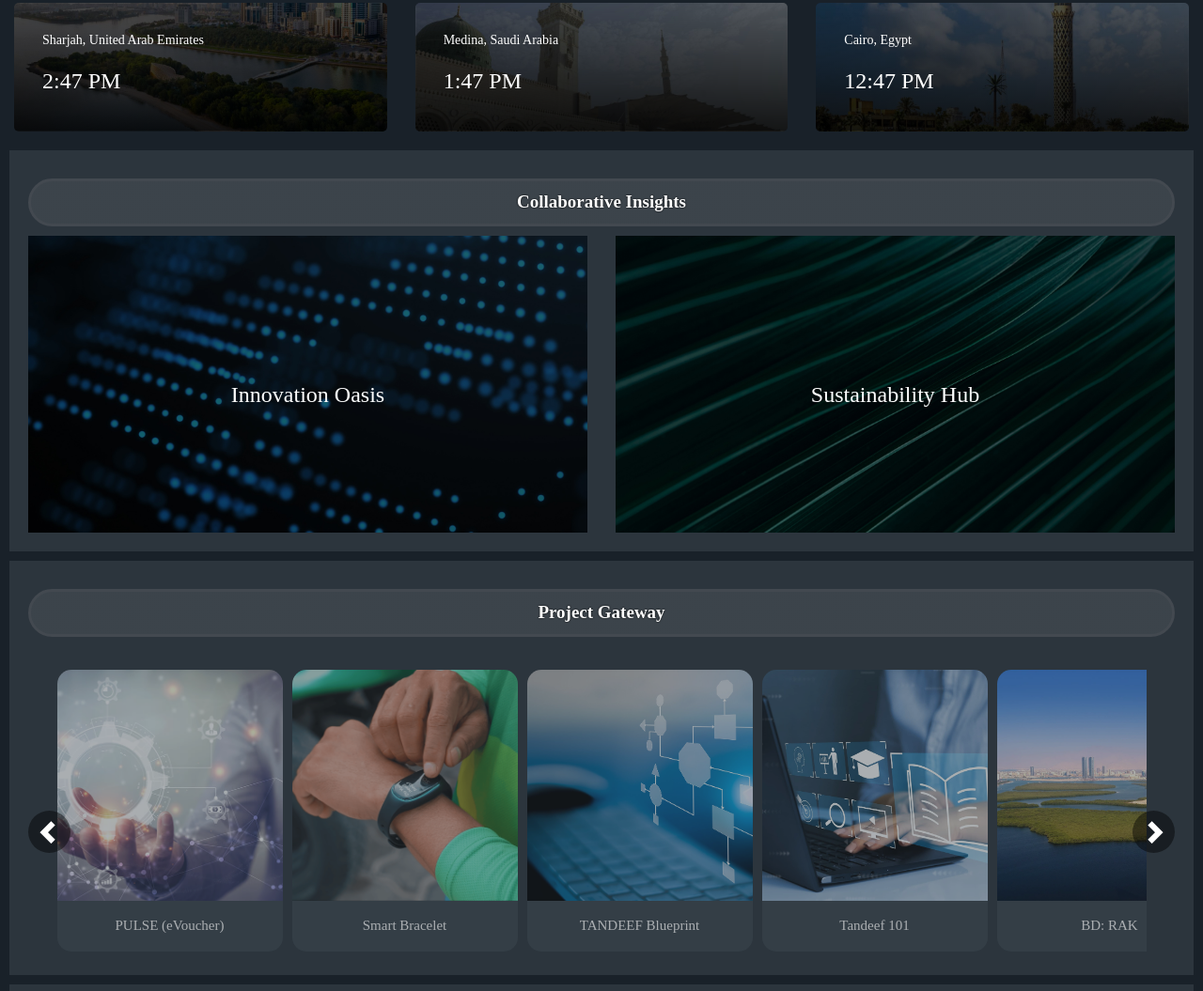
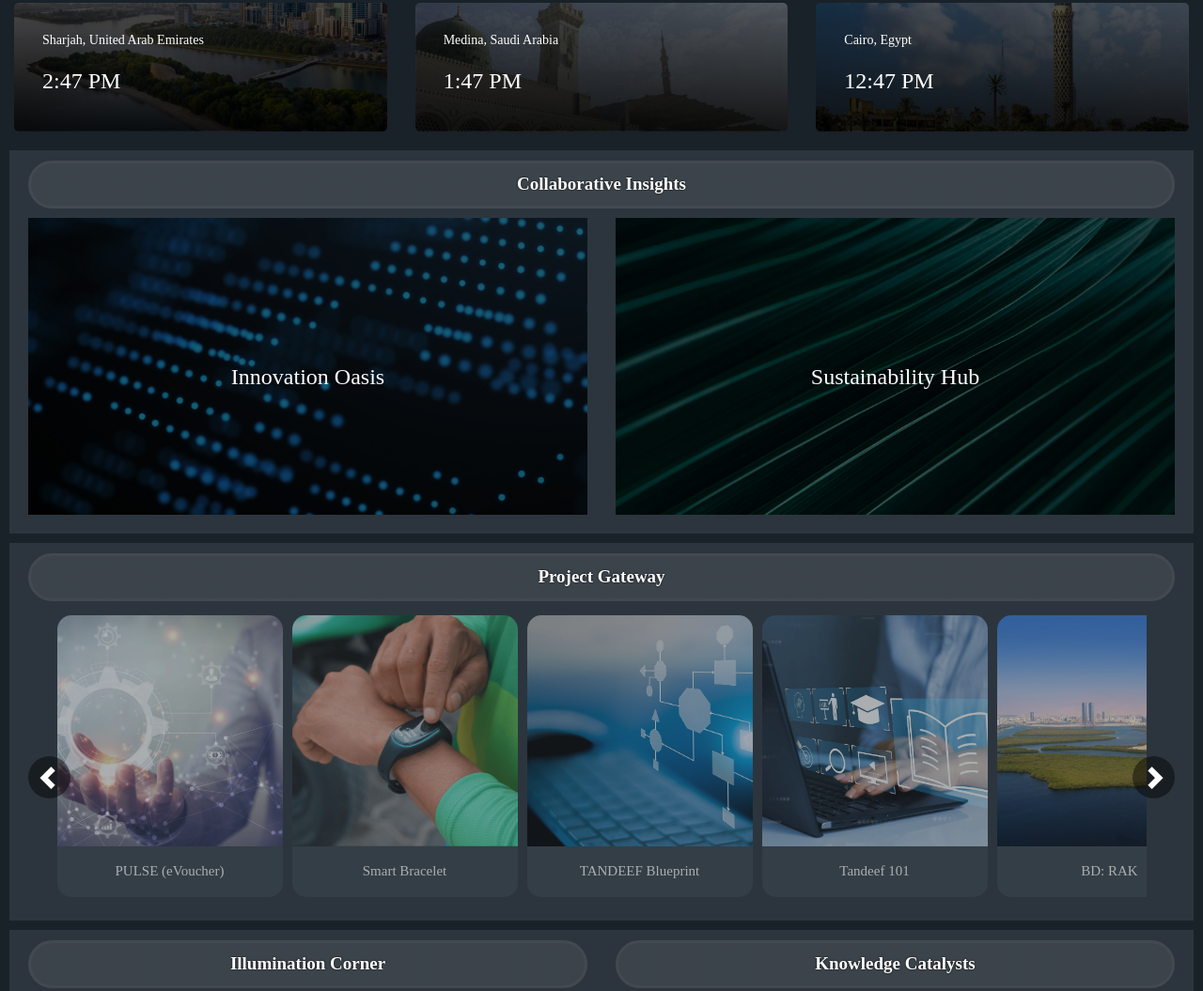
Before and after one commit to sro-tandeef/sro-tandeef.github.io, a plain HTML site: page index.html in a window 1280 px wide. Shown: the part 395-1450 px from the top of the page at 94% size. Drawn offline with nearby package versions, Linux system fonts and the light colour scheme; a web font is replaced by a local one.

Commit message:
Updates styles for title

```diff
--- a/index.html
+++ b/index.html
@@ -74,7 +74,7 @@
       </div>
     </div>
   </div>
-  <div id="it1l1x" style="padding: 20px; background-color: #2c353d; margin: 10px;">
+  <div id="it1l1x" style="padding: 1px 20px 20px; background-color: #2c353d; margin: 10px;">
     <h2 id="idktoq"
       style="text-align: center; font-family: Comfortaa; background-image: linear-gradient(0deg, rgba(200, 198, 196, 0.1), rgba(200, 198, 196, 0.1)); box-shadow: 0px 0px 0px #000000; text-shadow: 0px 0px 2px #000000; border: 3px solid #434950; border-radius: 30px; padding: 2px; font-size: 19px; color: #fff; margin-top: 10px;">
       <p id="i8wx1x-2" draggable="true" aria-label="Paragraph  Press enter to edit" style="position: relative;"></p>
@@ -116,8 +116,7 @@
     </div>
   </div>
   <!--Carousel-->
-  <section id="ig3zlv" style="padding: 0 20px; background-color: #2c353d; margin: 10px;">
-    <br />
+  <section id="ig3zlv" style="padding: 1px 20px 20px; background-color: #2c353d; margin: 10px;">
     <h2 id="idktoq-2"
       style="text-align: center; font-family: Comfortaa; background-image: linear-gradient(0deg, rgba(200, 198, 196, 0.1), rgba(200, 198, 196, 0.1)); box-shadow: 0px 0px 0px #000000; text-shadow: 0px 0px 2px #000000; border: 3px solid #434950; border-radius: 30px; padding: 2px; font-size: 19px;margin-top: 10px; color: #fff;">
       <p id="i8wx1x-2-2" draggable="true" aria-label="Paragraph  Press enter to edit" style="position: relative;"></p>
@@ -136,7 +135,7 @@
         <i class="glyphicon glyphicon-chevron-right"></i>
       </div>
       <div id="carousel-vp"
-        style="width: 95%; height: 350px; display: flex; align-items: center; position: relative; overflow-x: hidden; overflow-y: hidden; margin-top: auto; margin-right: auto; margin-bottom: auto; margin-left: auto;">
+        style="width: 95%; height: 310px; display: flex; align-items: center; position: relative; overflow-x: hidden; overflow-y: hidden; margin-top: auto; margin-right: auto; margin-bottom: auto; margin-left: auto;">
         <div id="cCarousel-inner"
           style="display: flex; position: absolute; transition-behavior: normal; transition-duration: 0.3s; transition-timing-function: ease-in-out; transition-delay: 0s; transition-property: all; row-gap: 10px; column-gap: 10px; left: 0px;">
           <!--Section--><!--Project 1-->
@@ -243,7 +242,7 @@
     </div>
   </section>
 
-  <div id="it1l1x" style="padding: 20px; background-color: #2c353d; margin: 10px;">
+  <div id="it1l1x" style="padding:1px 20px 20px; background-color: #2c353d; margin: 10px;">
 
     <div class="row">
       <div class="col-md-6">
```
